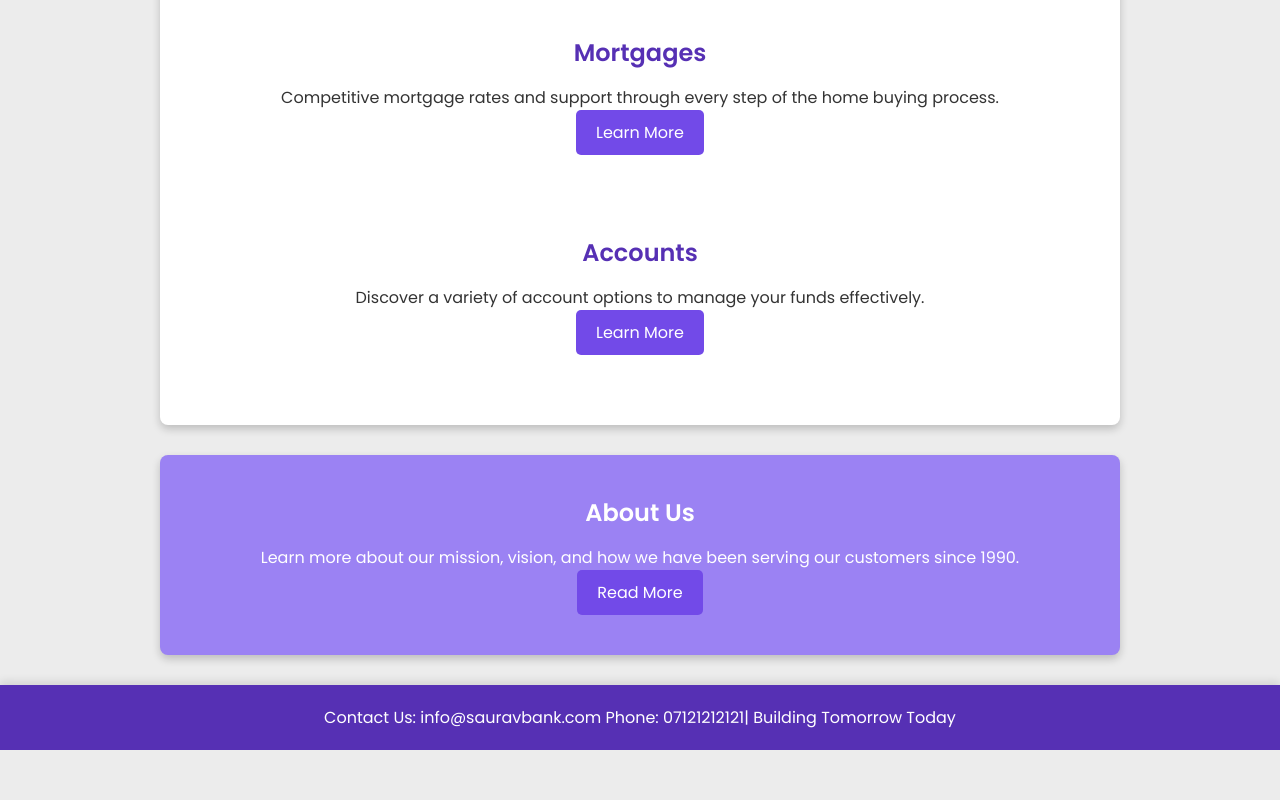
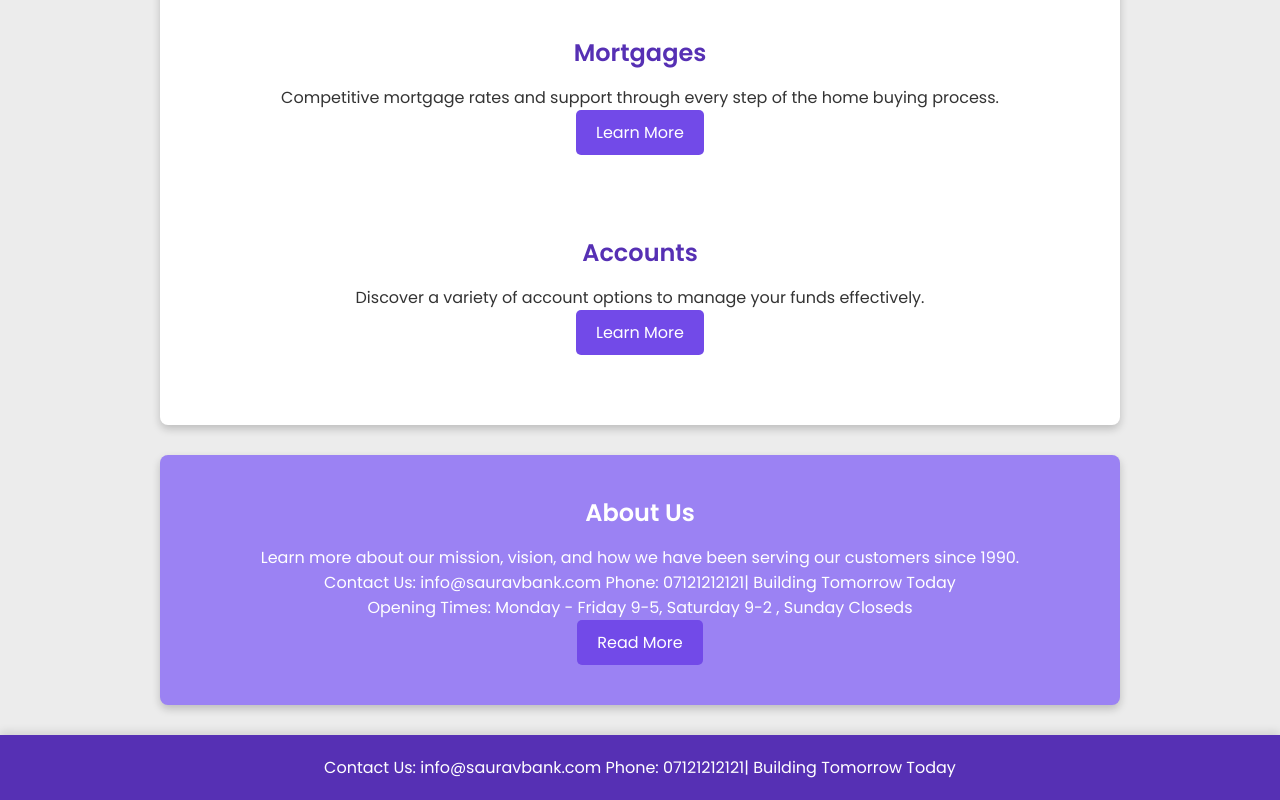
Before and after one commit to SauravKharal/SauravKharal.github.io, a plain HTML site: page index.html in a window 1280 px wide. Shown: the part 997-1797 px from the top of the page. Before the commit the page ends 1747 px from the top, so only its background shows below. Drawn offline with nearby package versions, Linux system fonts and the light colour scheme.

Commit message:
Update index.html

```diff
--- a/index.html
+++ b/index.html
@@ -55,6 +55,8 @@
         <section class="about-us-preview">
             <h2>About Us</h2>
             <p>Learn more about our mission, vision, and how we have been serving our customers since 1990.</p>
+            <p>Contact Us: info@sauravbank.com Phone: 07121212121| Building Tomorrow Today</p>
+            <p>Opening Times: Monday - Friday 9-5, Saturday 9-2 , Sunday Closeds</p>
             <a href="about.html" class="btn-secondary">Read More</a>
         </section>
     </main>
```
